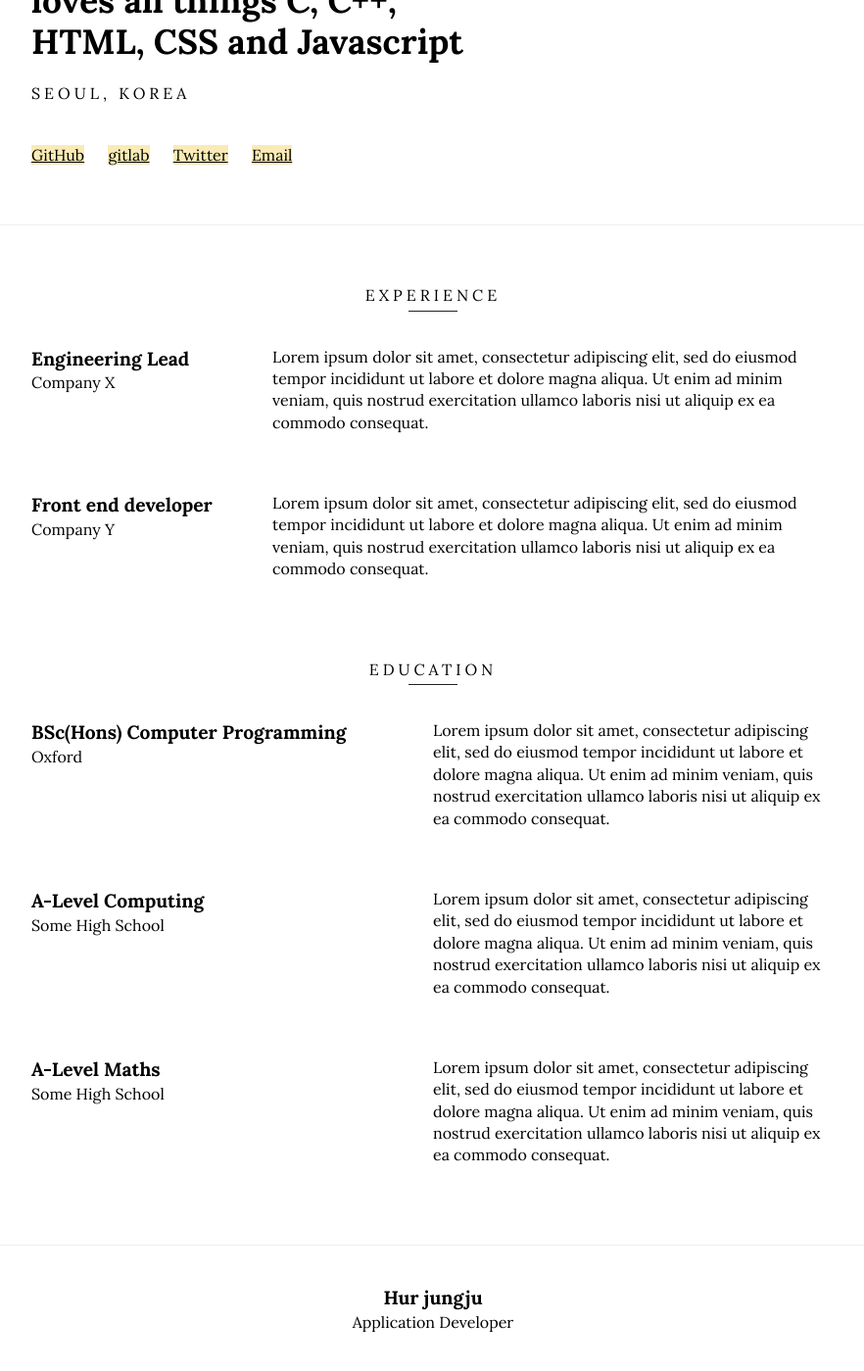
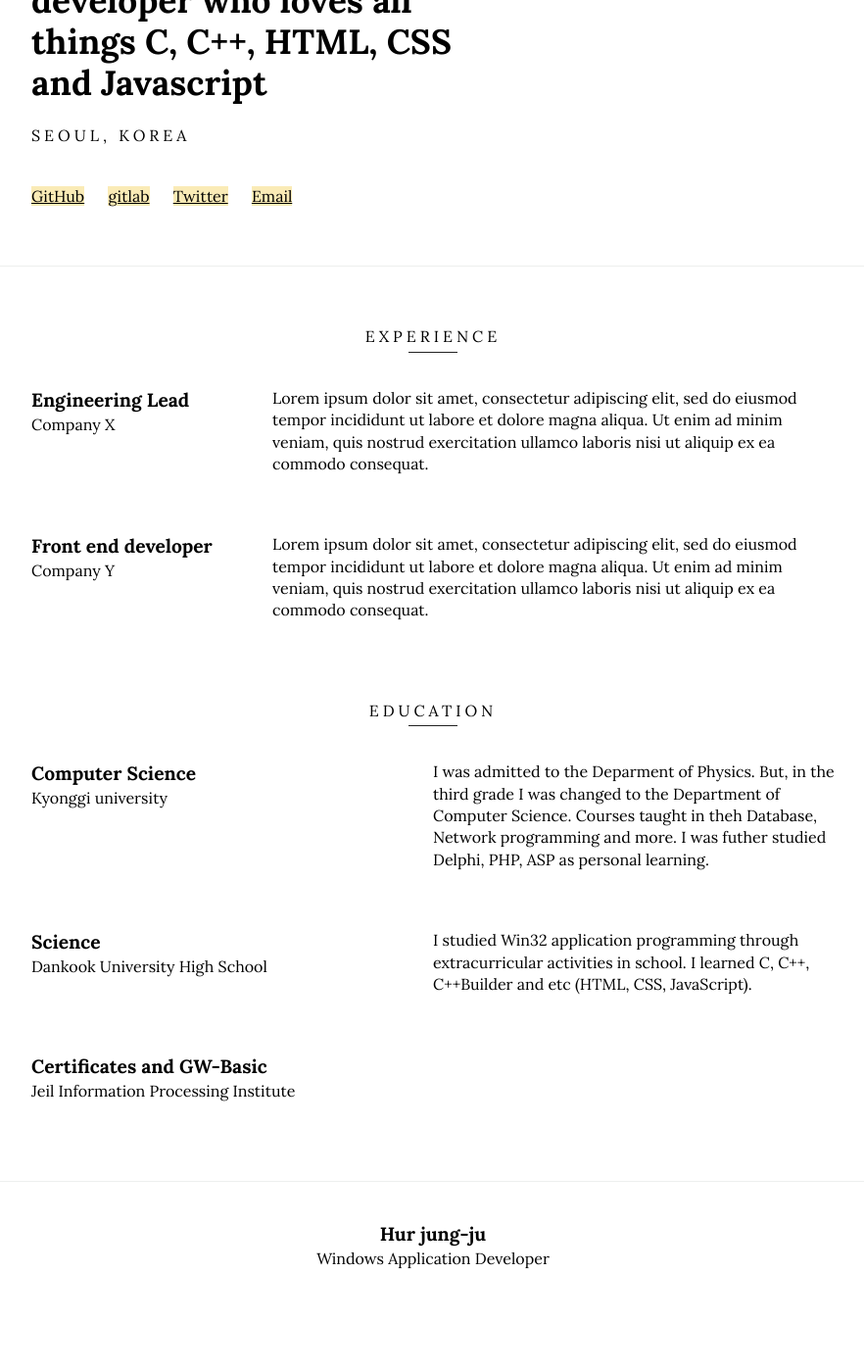
Before and after one commit to tinydew4/resume, a Jekyll site: the page built from index.html, in a window 1280 px wide and 1400 px high, scrolled down 337 px. Shown: the whole window at 98% size, without its empty margins (198-1080 px from the left). Built offline with Jekyll 4.4.1, drawn with Linux system fonts in a browser that asks for light colours; after the commit the page ends 1672 px from its top, so only the background shows below that; some of the changed text lies outside the part shown.

Commit message:
Update data

```diff
--- a/_config.yml
+++ b/_config.yml
@@ -4,15 +4,15 @@
 title: Tinydew4 Resume
 email: tinydew4@gmail.com
 description: .
-baseurl: ""
-url: "http://tinydew4.github.io/resume"
-name: Hur jungju
-job: Application Developer
+baseurl: "/resume"
+url: "http://tinydew4.github.io"
+name: Hur jung-ju
+job: Windows application developer
 location: Seoul, Korea
 languages: C, C++, HTML, CSS and Javascript
-twitter_username:
+# twitter_username: tinydew4
 github_username:  tinydew4
-codepen_username:  tinydew4
+gitlab_username:  tinydew4
 email_address: tinydew4@gmail.com
 
 # Build settings
--- a/_data/education.yml
+++ b/_data/education.yml
@@ -1,11 +1,11 @@
--   qualification: BSc(Hons) Computer Programming
-    school: Oxford
-    description: Lorem ipsum dolor sit amet, consectetur adipiscing elit, sed do eiusmod tempor incididunt ut labore et dolore magna aliqua. Ut enim ad minim veniam, quis nostrud exercitation ullamco laboris nisi ut aliquip ex ea commodo consequat.
+-   qualification: Computer Science
+    school: Kyonggi university
+    description: I was admitted to the Deparment of Physics. But, in the third grade I was changed to the Department of Computer Science. Courses taught in theh Database, Network programming and more. I was futher studied Delphi, PHP, ASP as personal learning.
 
--   qualification: A-Level Computing
-    school: Some High School
-    description: Lorem ipsum dolor sit amet, consectetur adipiscing elit, sed do eiusmod tempor incididunt ut labore et dolore magna aliqua. Ut enim ad minim veniam, quis nostrud exercitation ullamco laboris nisi ut aliquip ex ea commodo consequat.
+-   qualification: Science
+    school: Dankook University High School
+    description: I studied Win32 application programming through extracurricular activities in school. I learned C, C++, C++Builder and etc (HTML, CSS, JavaScript).
 
--   qualification: A-Level Maths
-    school: Some High School
-    description: Lorem ipsum dolor sit amet, consectetur adipiscing elit, sed do eiusmod tempor incididunt ut labore et dolore magna aliqua. Ut enim ad minim veniam, quis nostrud exercitation ullamco laboris nisi ut aliquip ex ea commodo consequat.
+-   qualification: Certificates and GW-Basic
+    school: Jeil Information Processing Institute
+    description:
```
